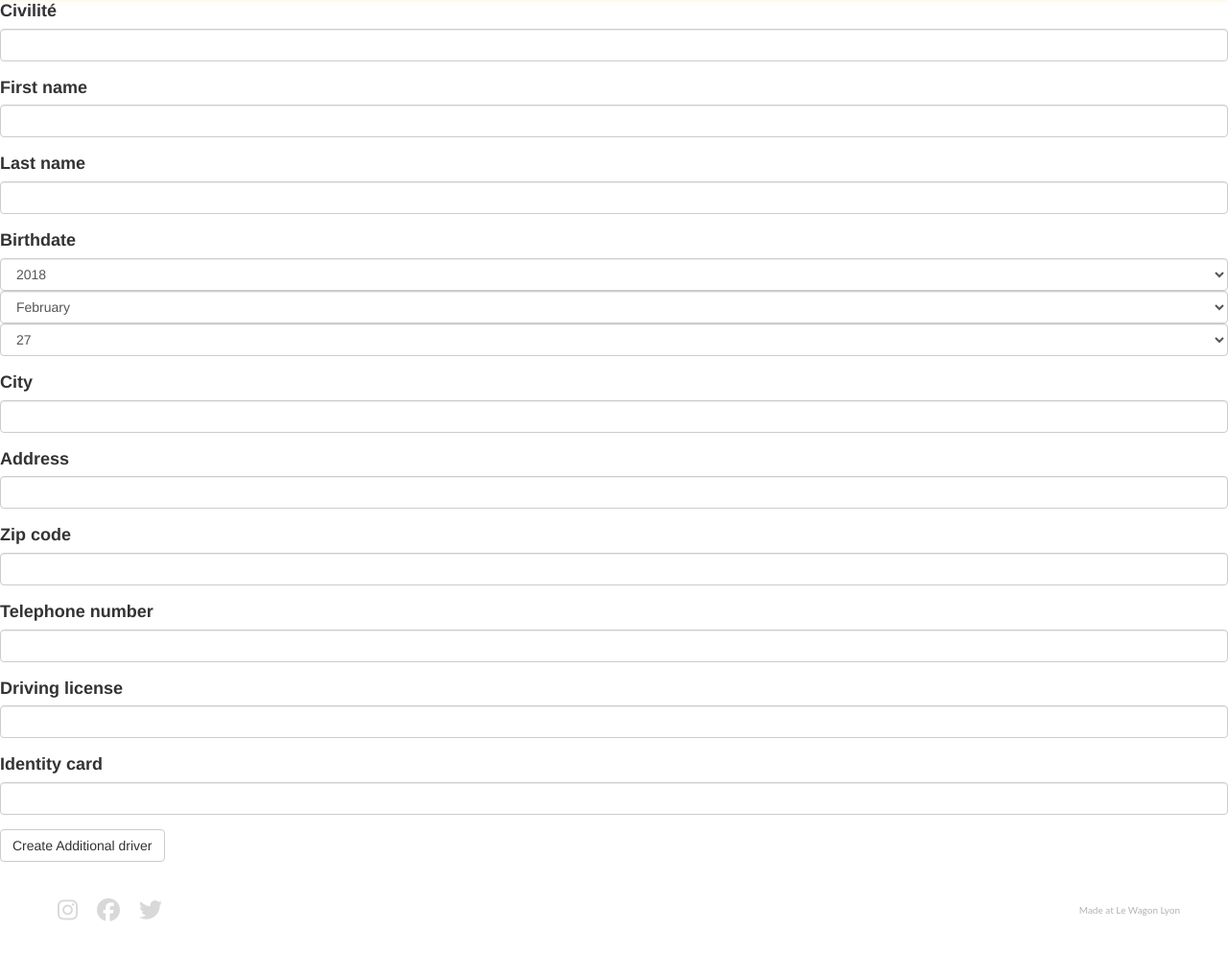
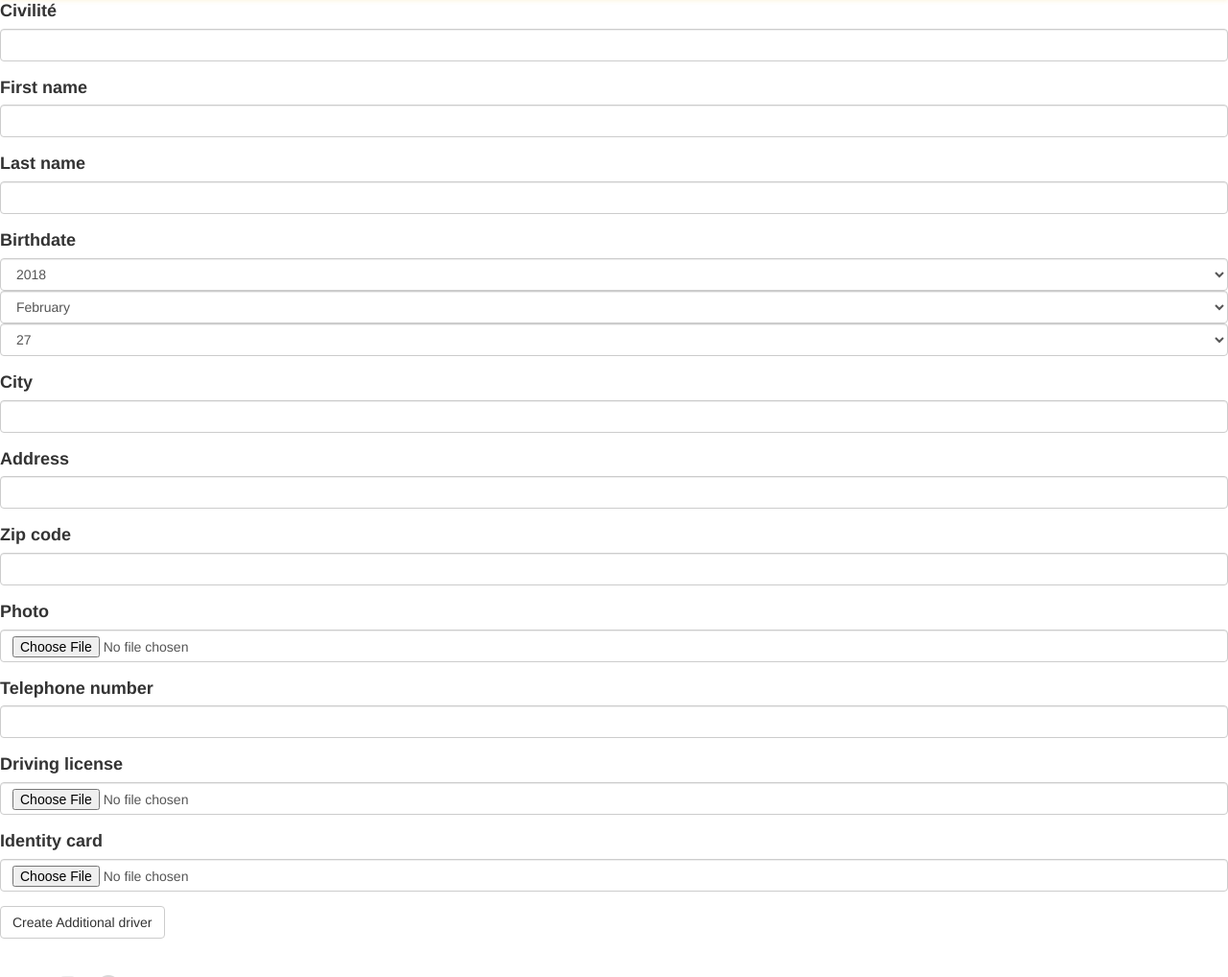
Before and after one commit to rduthel/smap, a Rails app: page /additional_drivers/new in a window 1280 px wide. Shown: the part 71-1089 px from the top of the page at 96% size. Before the commit the page ends 1031 px from the top, so only its background shows below. Run offline with Rails 7, Linux system fonts and the light colour scheme; the visitor is signed in with stand-in values (Sample User, id 1); style sheets or scripts are compiled from the project's sources; parts of the project's set-up code (start-up, migrations or seed data) failed here and were passed over; some libraries are stand-ins or nearby versions.

```diff
--- a/app/controllers/additional_drivers_controller.rb
+++ b/app/controllers/additional_drivers_controller.rb
@@ -33,6 +33,6 @@ class AdditionalDriversController < ApplicationController
   end
 
   def additional_driver_params
-    params.require(:additional_driver).permit(:title, :first_name, :last_name, :birthdate, :telephone_number, :address, :zip_code, :city, :driving_license, :identity_card)
+    params.require(:additional_driver).permit(:photo, :title, :first_name, :last_name, :birthdate, :telephone_number, :address, :zip_code, :city, :driving_license, :identity_card)
   end
 end
--- a/app/models/additional_driver.rb
+++ b/app/models/additional_driver.rb
@@ -1,3 +1,7 @@
 class AdditionalDriver < ApplicationRecord
   belongs_to :driver_profile
+
+  mount_uploader :photo, PhotoUploader
+  mount_uploader :driving_license, PhotoUploader
+  mount_uploader :identity_card, PhotoUploader
 end
--- a/app/views/additional_drivers/edit.html.erb
+++ b/app/views/additional_drivers/edit.html.erb
@@ -7,6 +7,7 @@
   <%= f.input :address %>
   <%= f.input :zip_code %>
   <%= f.input :telephone_number %>
+  <%= f.input :photo %>
   <%= f.input :driving_license %>
   <%= f.input :identity_card %>
   <%= f.button :submit %>
--- a/app/views/additional_drivers/new.html.erb
+++ b/app/views/additional_drivers/new.html.erb
@@ -6,6 +6,7 @@
   <%= f.input :city %>
   <%= f.input :address %>
   <%= f.input :zip_code %>
+  <%= f.input :photo %>
   <%= f.input :telephone_number %>
   <%= f.input :driving_license %>
   <%= f.input :identity_card %>
--- /dev/null
+++ b/db/migrate/20180302102050_add_photo_to_additional_driver.rb
@@ -0,0 +1,5 @@
+class AddPhotoToAdditionalDriver < ActiveRecord::Migration[5.1]
+  def change
+    add_column :additional_drivers, :photo, :string
+  end
+end
```
Also changed, not shown: app/views/dashboards/show.html.erb (+5 -3 lines), db/schema.rb.
